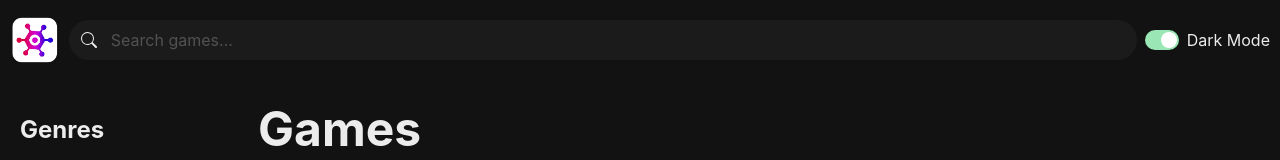
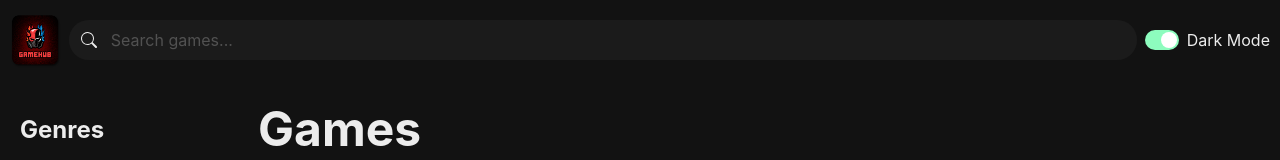
Before and after one commit to mjdelbasso/GameHub, a React (Vite) app: page / in a window 1280 px wide. Shown: the top 160 px of the page. Built offline with nearby package versions, Linux system fonts and the light colour scheme; no server answers; grey boxes are pictures that could not be loaded.

Commit message:
Updating website logo

```diff
--- a/src/components/GameCard.tsx
+++ b/src/components/GameCard.tsx
@@ -62,7 +62,7 @@ const GameCard = ({ game }: Props) => {
             transition: "background-color 0.3s ease-in-out",
           }}
         />
-        <ModalContent style={{ backgroundColor: "grey.500" }}>
+        <ModalContent style={{ backgroundColor: "rgba(17, 17, 17, 0.7)" }}>
           <ModalHeader>{game.name}</ModalHeader>
           <ModalCloseButton />
           <ModalBody>
--- a/src/components/NavBar.tsx
+++ b/src/components/NavBar.tsx
@@ -8,7 +8,12 @@ const NavBar = () => {
   return (
     <HStack padding="10px">
       <Link to="/">
-        <Image src={logo} boxSize="60px" objectFit="cover" />
+        <Image
+          src={logo}
+          boxSize="60px"
+          objectFit="cover"
+          _hover={{ transform: "scale(1.1)", transition: "transform 0.5s" }}
+        />
       </Link>
       <SearchInput />
       <ColorModeSwitch />
--- a/src/main.tsx
+++ b/src/main.tsx
@@ -7,7 +7,7 @@ import ReactDOM from "react-dom/client";
 import { RouterProvider } from "react-router-dom";
 import "./index.css";
 import router from "./routes";
-import theme from "./theme";
+import theme from "./theme/theme";
 
 const queryClient = new QueryClient();
 
--- a/src/theme.ts
+++ /dev/null
@@ -1,25 +0,0 @@
-import { extendTheme, ThemeConfig } from "@chakra-ui/react";
-
-const config: ThemeConfig = {
-  initialColorMode: 'dark'
-};
-
-const theme = extendTheme({
-  config,
-  colors: {
-    gray: {
-      50: '#f9f9f9',
-      100: '#ededed',
-      200: '#d3d3d3',
-      300: '#b3b3b3',
-      400: '#a0a0a0',
-      500: '#898989',
-      600: '#6c6c6c',
-      700: '#202020',
-      800: '#121212',
-      900: '#111'
-    }
-  }
- });
-
-export default theme;
--- /dev/null
+++ b/src/theme/theme.ts
@@ -0,0 +1,134 @@
+import { extendTheme, ThemeConfig } from "@chakra-ui/react";
+
+const config: ThemeConfig = {
+  initialColorMode: "dark",
+};
+
+const theme = extendTheme({
+  config,
+
+  colors: {
+    red: {
+      "50": "#FEE7E7",
+      "100": "#FBBCBC",
+      "200": "#F89191",
+      "300": "#F66565",
+      "400": "#F33A3A",
+      "500": "#F00F0F",
+      "600": "#C00C0C",
+      "700": "#900909",
+      "800": "#600606",
+      "900": "#300303",
+    },
+    orange: {
+      "50": "#FFF0E5",
+      "100": "#FFD4B8",
+      "200": "#FFB88A",
+      "300": "#FF9D5C",
+      "400": "#FF812E",
+      "500": "#FF6500",
+      "600": "#CC5100",
+      "700": "#993D00",
+      "800": "#662800",
+      "900": "#331400",
+    },
+    yellow: {
+      "50": "#FEF6E6",
+      "100": "#FCE7BA",
+      "200": "#FAD78E",
+      "300": "#F9C862",
+      "400": "#F7B836",
+      "500": "#F5A80A",
+      "600": "#C48708",
+      "700": "#936506",
+      "800": "#624304",
+      "900": "#312202",
+    },
+    green: {
+      "50": "#E6FEF1",
+      "100": "#BAFDD8",
+      "200": "#8DFCBE",
+      "300": "#61FAA5",
+      "400": "#34F98C",
+      "500": "#07F873",
+      "600": "#06C65C",
+      "700": "#049545",
+      "800": "#03632E",
+      "900": "#013217",
+    },
+    teal: {
+      "50": "#E7FEFD",
+      "100": "#BBFCFA",
+      "200": "#8FF9F7",
+      "300": "#63F7F3",
+      "400": "#38F5F0",
+      "500": "#0CF3ED",
+      "600": "#0AC2BE",
+      "700": "#07928E",
+      "800": "#05615F",
+      "900": "#02312F",
+    },
+    cyan: {
+      "50": "#E6FBFF",
+      "100": "#B8F3FE",
+      "200": "#8BEBFE",
+      "300": "#5EE3FD",
+      "400": "#30DBFD",
+      "500": "#03D3FC",
+      "600": "#02A9CA",
+      "700": "#027E97",
+      "800": "#015465",
+      "900": "#012A32",
+    },
+    blue: {
+      "50": "#E5F3FF",
+      "100": "#B8DDFF",
+      "200": "#8AC7FF",
+      "300": "#5CB1FF",
+      "400": "#2E9CFF",
+      "500": "#0086FF",
+      "600": "#006BCC",
+      "700": "#005099",
+      "800": "#003666",
+      "900": "#001B33",
+    },
+    purple: {
+      "50": "#EEE6FF",
+      "100": "#CEB9FE",
+      "200": "#AF8CFD",
+      "300": "#8F5FFC",
+      "400": "#7031FC",
+      "500": "#5104FB",
+      "600": "#4103C9",
+      "700": "#300396",
+      "800": "#200264",
+      "900": "#100132",
+    },
+    pink: {
+      "50": "#FEE7F3",
+      "100": "#FCBBDC",
+      "200": "#FA8FC6",
+      "300": "#F863B0",
+      "400": "#F63799",
+      "500": "#F40B83",
+      "600": "#C30969",
+      "700": "#93064F",
+      "800": "#620434",
+      "900": "#31021A",
+    },
+    gray: {
+      50: "#f9f9f9",
+      100: "#ededed",
+      200: "#d3d3d3",
+      300: "#b3b3b3",
+      400: "#a0a0a0",
+      500: "#898989",
+      600: "#6c6c6c",
+      700: "#202020",
+      800: "#121212",
+      900: "#111",
+    },
+  },
+});
+
+export default theme;
```
Also changed, not shown: src/assets/logo.webp, src/assets/no-image-placeholder.webp.
